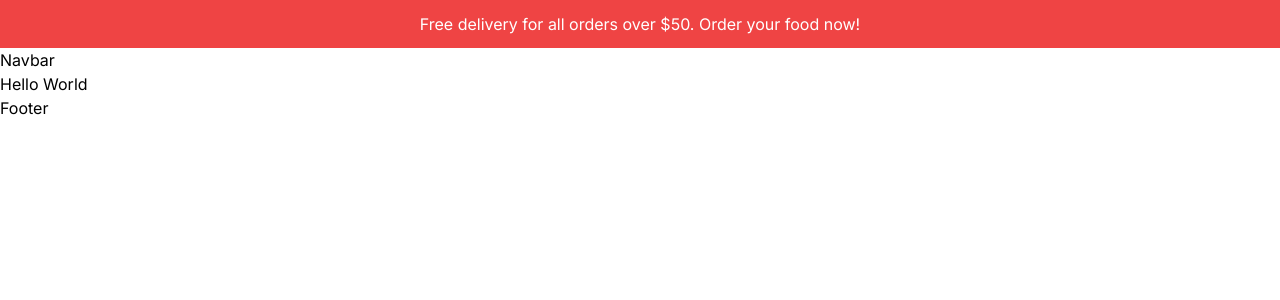
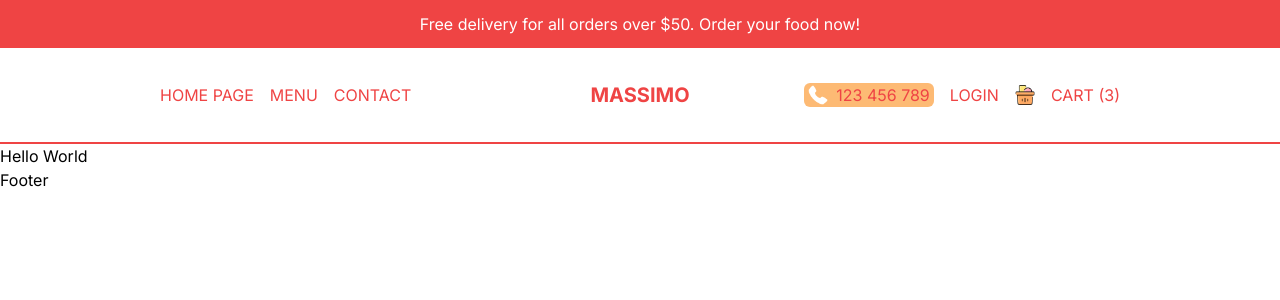
Before and after one commit to adelmodias/restaurant-food-ordering-app, a Next.js app: page / in a window 1280 px wide. Shown: the top 300 px of the page. Built offline with nearby package versions, Linux system fonts and the light colour scheme.

Commit message:
Header Design

```diff
--- /dev/null
+++ b/src/app/components/CartIcon.tsx
@@ -0,0 +1,16 @@
+import Image from "next/image";
+import Link from "next/link";
+import React from "react";
+
+const CartIcon = () => {
+    return (
+        <Link href="/cart" className="flex items-center gap-4">
+            <div className="relative w-8 h-8 md:w-5 md:h-5">
+                <Image src="/cart.png" alt="" fill />
+            </div>
+            <span>Cart (3)</span>
+        </Link>
+    );
+};
+
+export default CartIcon;
--- /dev/null
+++ b/src/app/components/Menu.tsx
@@ -0,0 +1,47 @@
+"use client";
+
+import React, { useState } from "react";
+import Image from "next/image";
+import Link from "next/link";
+import CartIcon from "./CartIcon";
+
+const links = [
+    { id: 1, title: "Homepage", url: "/" },
+    { id: 2, title: "Menu", url: "/menu" },
+    { id: 3, title: "Working Hours", url: "/" },
+    { id: 4, title: "Contact", url: "/" },
+];
+
+const Menu = () => {
+    const [open, setOpen] = useState(false);
+    const user = false;
+
+    return (
+        <div>
+            {!open ? <Image src="/open.png" alt="" width={20} height={20} onClick={() => setOpen(true)} /> : <Image src="/close.png" alt="" width={20} height={20} onClick={() => setOpen(false)} />}
+            {open && (
+                <div className="bg-red-500 text-white absolute left-0 top-24 w-full h-[calc(100vh-6rem)] flex flex-col gap-8 items-center justify-center text-3xl z-10">
+                    {links.map((item) => (
+                        <Link href={item.url} key={item.id} onClick={() => setOpen(false)}>
+                            {item.title}
+                        </Link>
+                    ))}
+                    {!user ? (
+                        <Link href="/login" onClick={() => setOpen(false)}>
+                            Login
+                        </Link>
+                    ) : (
+                        <Link href="/orders" onClick={() => setOpen(false)}>
+                            Orders
+                        </Link>
+                    )}
+                    <Link href="/cart" onClick={() => setOpen(false)}>
+                        <CartIcon />
+                    </Link>
+                </div>
+            )}
+        </div>
+    );
+};
+
+export default Menu;
--- a/src/app/components/Navbar.tsx
+++ b/src/app/components/Navbar.tsx
@@ -1,7 +1,39 @@
 import React from "react";
+import Menu from "./Menu";
+import Link from "next/link";
+import CartIcon from "./CartIcon";
+import Image from "next/image";
 
 const Navbar = () => {
-    return <div>Navbar</div>;
+    const user = false;
+
+    return (
+        <div className="h-12 text-red-500 p-4 flex items-center justify-between border-b-2 border-b-red-500 uppercase md:h-24 lg:px-20 xl:px-40">
+            {/* LEFT LINKS */}
+            <div className="hidden md:flex gap-4 flex-1">
+                <Link href="/">Home Page</Link>
+                <Link href="/menu">Menu</Link>
+                <Link href="/contact">Contact</Link>
+            </div>
+            {/* LOGO */}
+            <div className="text-xl md:font-bold flex-1 md:text-center">
+                <Link href="/">Massimo</Link>
+            </div>
+            {/* RIGHT LINKS */}
+            <div className="hidden md:flex gap-4 items-center justify-end flex-1">
+                <div className="md:absolute top-3 r-2 lg:static flex items-center gap-2 cursor-pointer bg-orange-300 px-1 rounded-md">
+                    <Image src="/phone.png" alt="" width={20} height={20} />
+                    <span>123 456 789</span>
+                </div>
+                {!user ? <Link href="/login">Login</Link> : <Link href="/orders">Orders</Link>}
+                <CartIcon />
+            </div>
+            {/* MOBILE MENU */}
+            <div className="md:hidden">
+                <Menu />
+            </div>
+        </div>
+    );
 };
 
 export default Navbar;
```
